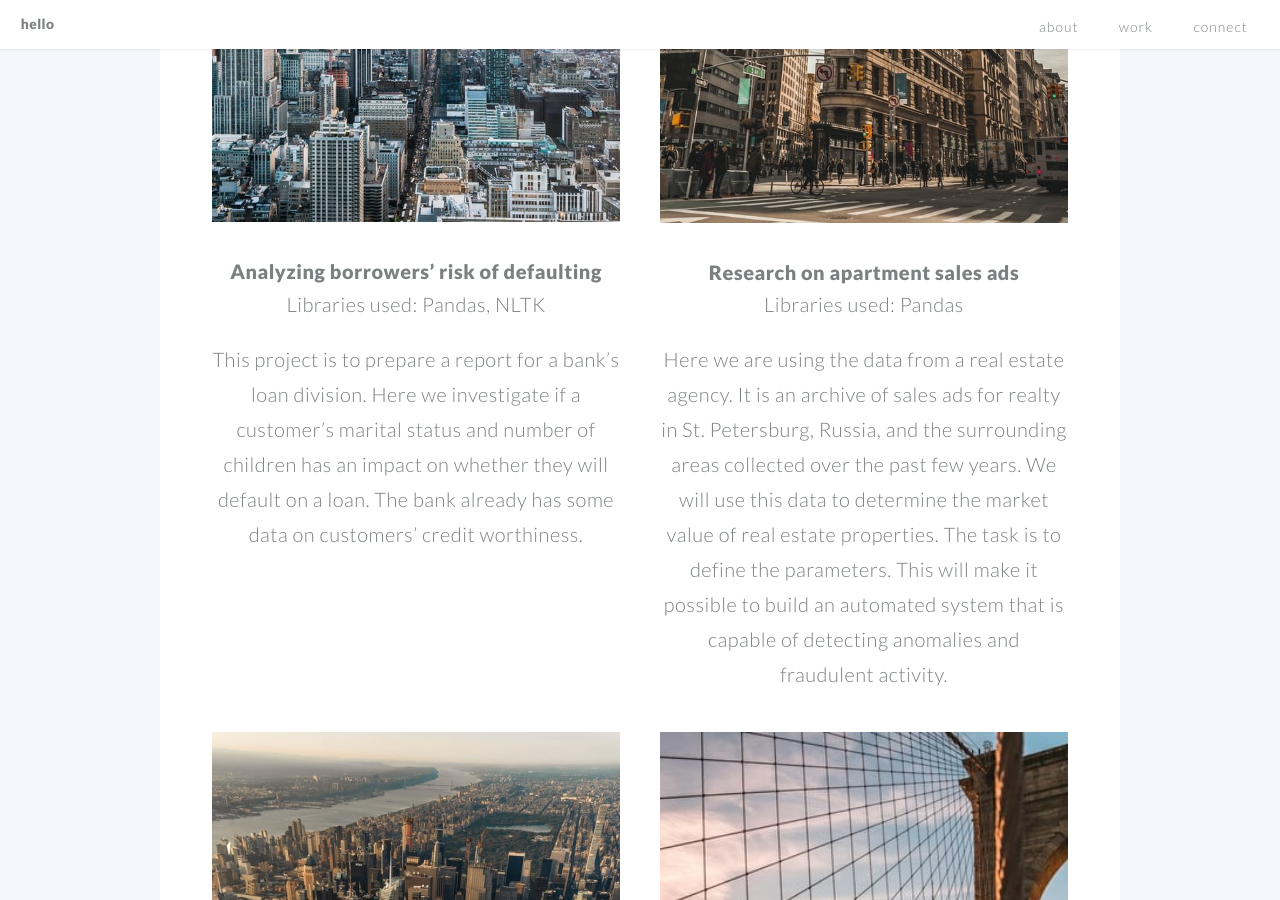
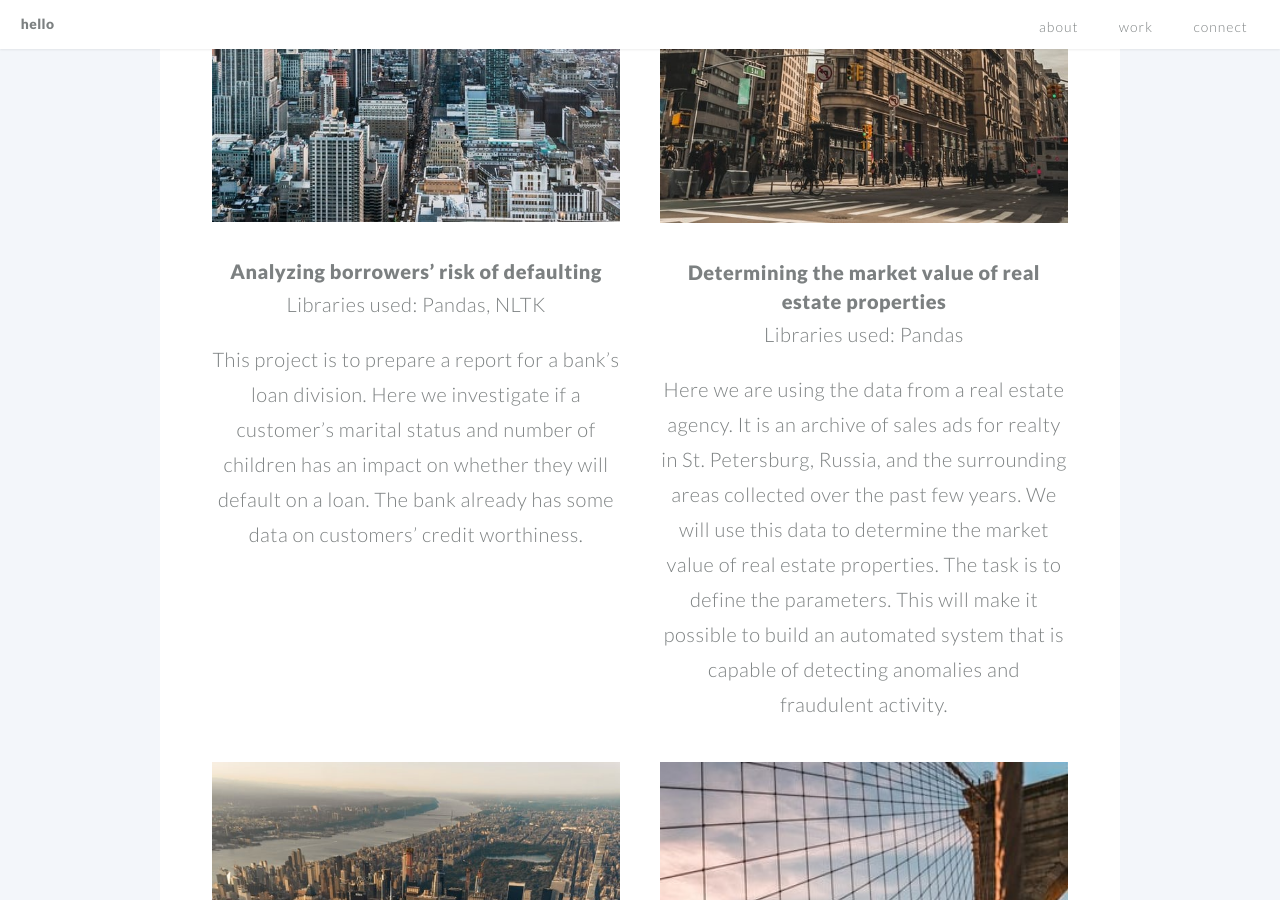
Before and after one commit to krishl/krishl.github.io, a Jekyll site: the page built from index.md, in a window 1280 px wide and 900 px high, scrolled down 2229 px. Built offline with Jekyll 4.4.1, drawn with Linux system fonts in a browser that asks for light colours.

Commit message:
Update ds2.html

```diff
--- a/_includes/ds2.html
+++ b/_includes/ds2.html
@@ -1,3 +1,3 @@
-<h1><a href="https://github.com/krishl/data-science-projects/blob/main/project-2/ds-project-2.ipynb">Research on apartment sales ads</a></h1>
+<h1><a href="https://github.com/krishl/data-science-projects/blob/main/project-2/ds-project-2.ipynb">Determining the market value of real estate properties</a></h1>
 <h2>Libraries used: Pandas<h2>
 <p>Here we are using the data from a real estate agency. It is an archive of sales ads for realty in St. Petersburg, Russia, and the surrounding areas collected over the past few years. We will use this data to determine the market value of real estate properties. The task is to define the parameters. This will make it possible to build an automated system that is capable of detecting anomalies and fraudulent activity.</p>
```
